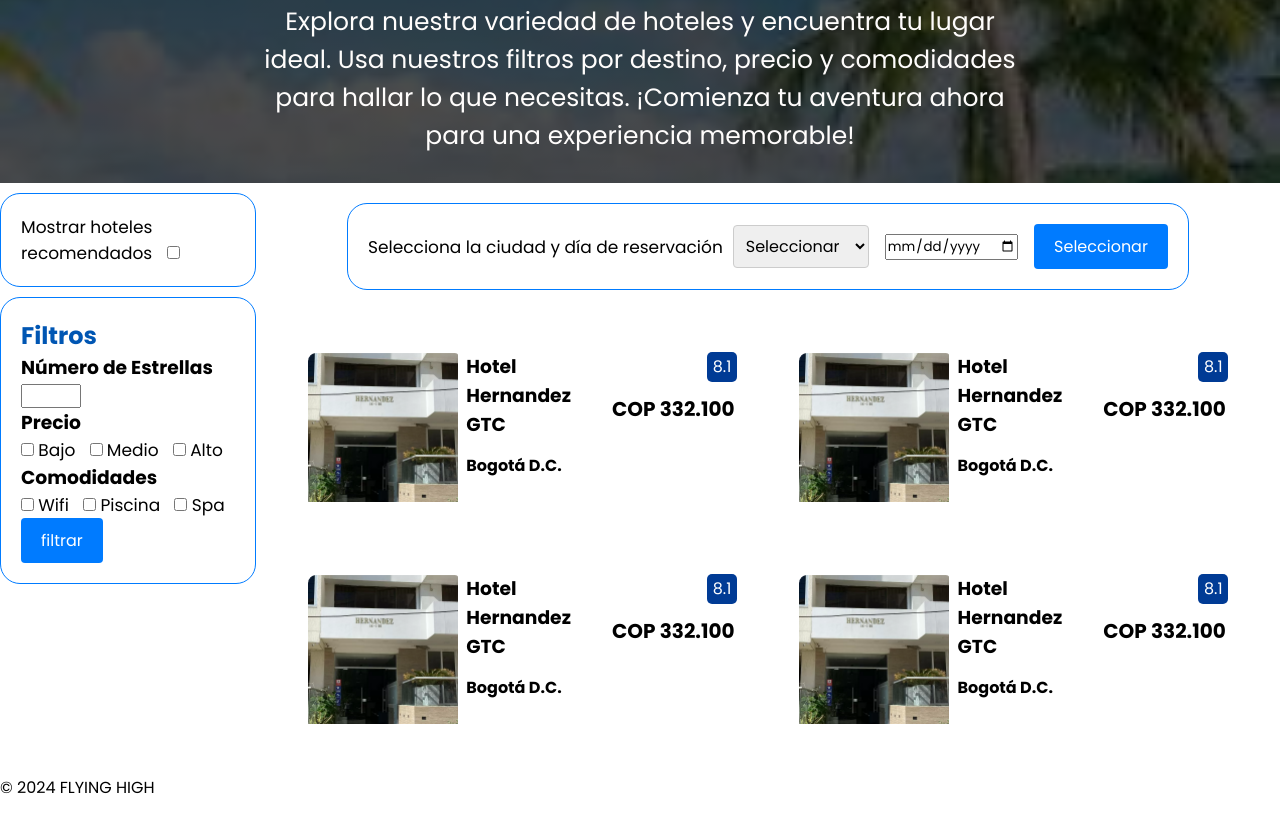
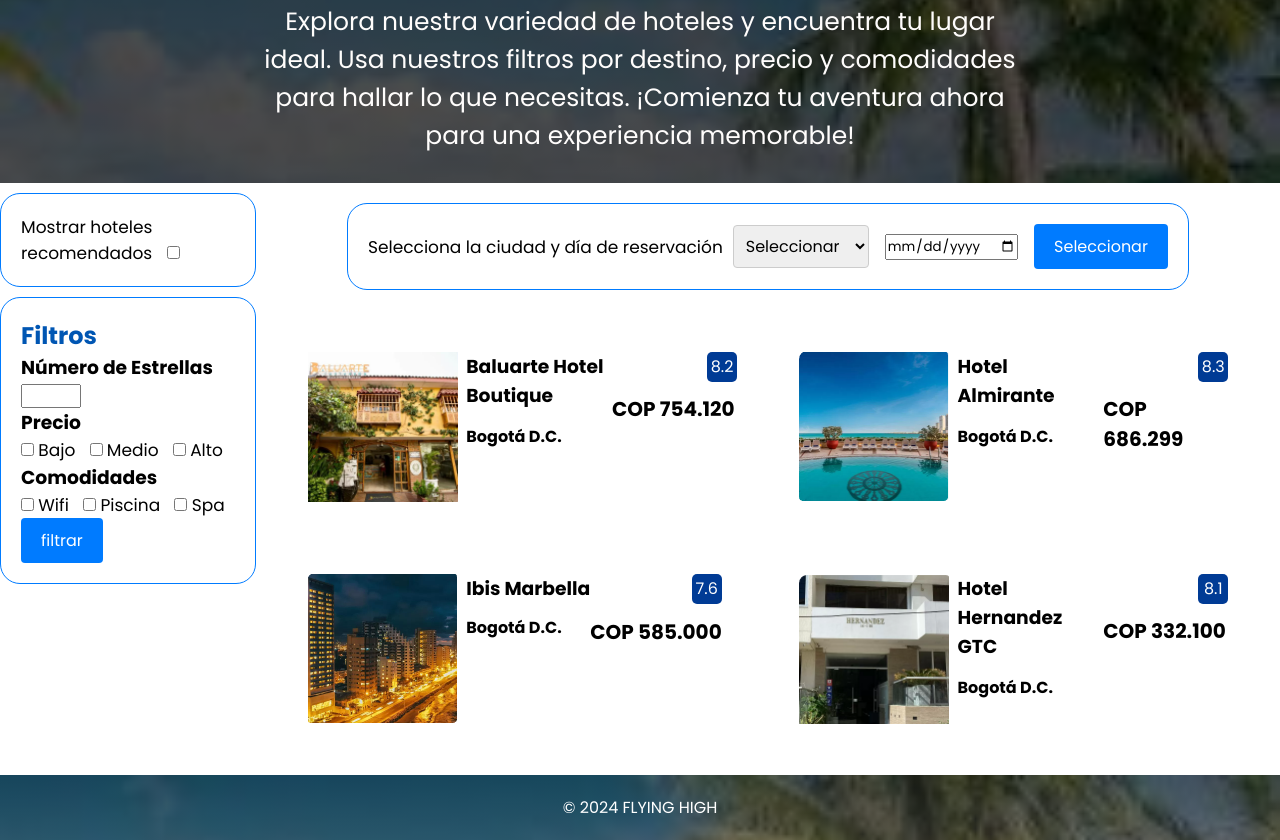
Before and after one commit to cemarinr/parcial1, a plain HTML site: page nav/hoteles.html in a window 1280 px wide. Shown: the part 297-1137 px from the top of the page. Before the commit the page ends 1097 px from the top, so only its background shows below. Drawn offline with Linux system fonts and the light colour scheme.

Commit message:
Add files via upload
V1

```diff
--- a/nav/hoteles.css
+++ b/nav/hoteles.css
@@ -182,6 +182,17 @@ body {
   background-color: #000;
   color: #fff;
 }
+footer {
+  background-image: linear-gradient(
+      rgba(32, 30, 30, 0.7),
+      rgba(58, 50, 50, 0.7)
+    ),
+    url(../imagenes/playa.jpg);
+  background-size: cover;
+  color: white;
+  text-align: center;
+  padding: 20px;
+}
 
 input {
   font-family: "Poppins", sans-serif;
--- a/nav/hoteles.html
+++ b/nav/hoteles.html
@@ -65,48 +65,48 @@
             <section class="hoteles_content_section_variable">
               <img
                 class="hoteles_content_img"
-                src="../imagenes/Hotel_Hernandez_GTC.png"
+                src="../imagenes/Baluarte_Cartagena_Hotel_Boutique.png"
               />
               <div class="hoteles_content_div_descripcion">
                 <div>
-                  <h3 class="hoteles_content_h3">Hotel Hernandez GTC</h3>
+                  <h3 class="hoteles_content_h3">Baluarte Hotel Boutique</h3>
                   <h4 class="hoteles_content_h4">Bogotá D.C.</h4>
                 </div>
                 <div class="hoteles_content_div_puntuacion">
-                  <div class="hoteles_div_puntacion">8.1</div>
-                  <div class="hoteles_conten_precio">COP 332.100</div>
+                  <div class="hoteles_div_puntacion">8.2</div>
+                  <div class="hoteles_conten_precio">COP 754.120</div>
                 </div>
               </div>
             </section>
             <section class="hoteles_content_section_variable">
               <img
                 class="hoteles_content_img"
-                src="../imagenes/Hotel_Hernandez_GTC.png"
+                src="../imagenes/Hotel_Almirante_Col.png"
               />
               <div class="hoteles_content_div_descripcion">
                 <div>
-                  <h3 class="hoteles_content_h3">Hotel Hernandez GTC</h3>
+                  <h3 class="hoteles_content_h3">Hotel Almirante</h3>
                   <h4 class="hoteles_content_h4">Bogotá D.C.</h4>
                 </div>
                 <div class="hoteles_content_div_puntuacion">
-                  <div class="hoteles_div_puntacion">8.1</div>
-                  <div class="hoteles_conten_precio">COP 332.100</div>
+                  <div class="hoteles_div_puntacion">8.3</div>
+                  <div class="hoteles_conten_precio">COP 686.299</div>
                 </div>
               </div>
             </section>
             <section class="hoteles_content_section_variable">
               <img
                 class="hoteles_content_img"
-                src="../imagenes/Hotel_Hernandez_GTC.png"
+                src="../imagenes/Ibis_Marbella.png"
               />
               <div class="hoteles_content_div_descripcion">
                 <div>
-                  <h3 class="hoteles_content_h3">Hotel Hernandez GTC</h3>
+                  <h3 class="hoteles_content_h3">Ibis Marbella</h3>
                   <h4 class="hoteles_content_h4">Bogotá D.C.</h4>
                 </div>
                 <div class="hoteles_content_div_puntuacion">
-                  <div class="hoteles_div_puntacion">8.1</div>
-                  <div class="hoteles_conten_precio">COP 332.100</div>
+                  <div class="hoteles_div_puntacion">7.6</div>
+                  <div class="hoteles_conten_precio">COP 585.000</div>
                 </div>
               </div>
             </section>
```
Also changed, not shown: imagenes/Hotel_Almirante_Col.png (added), imagenes/Ibis_Marbella.png (added).
